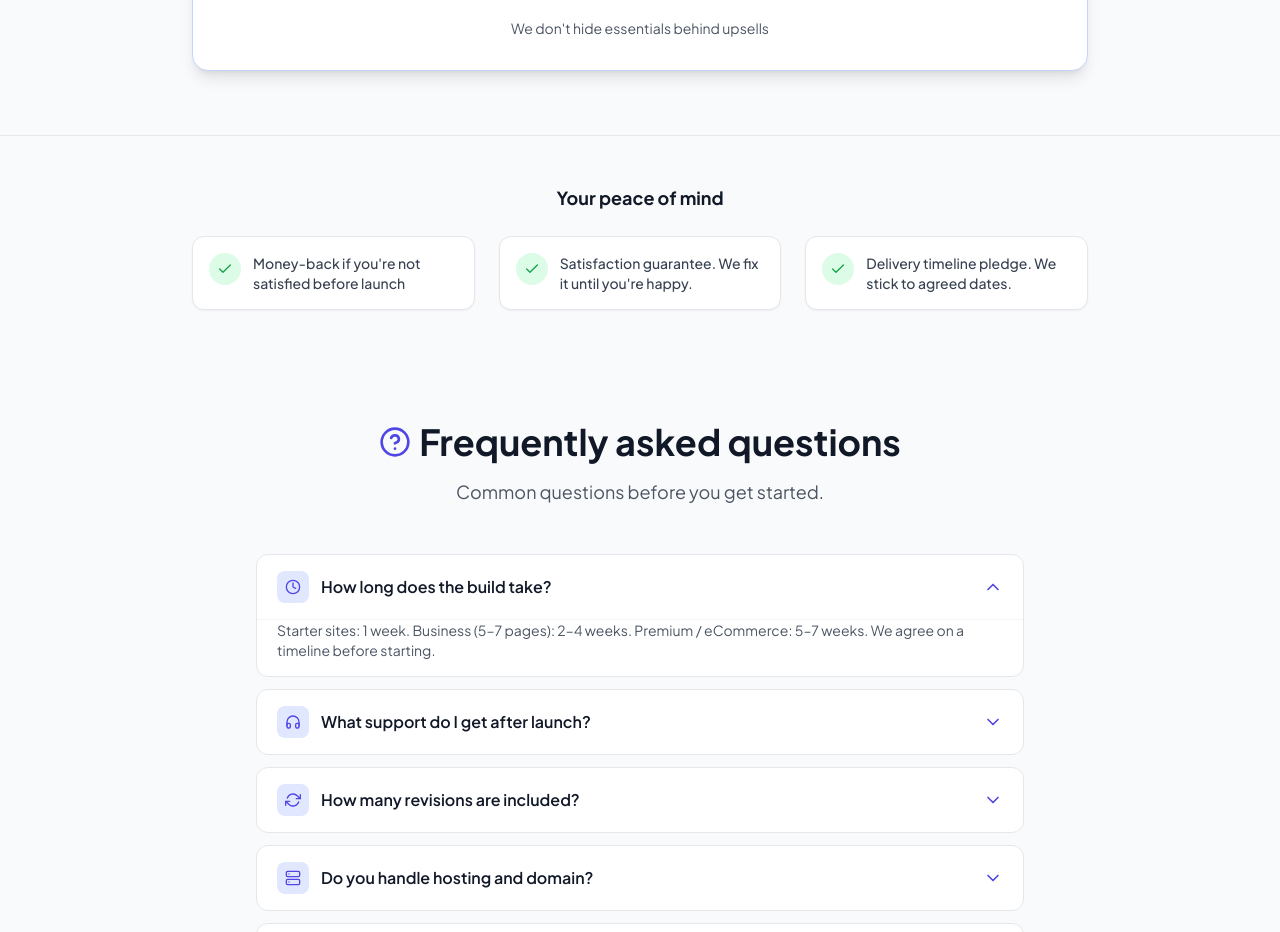
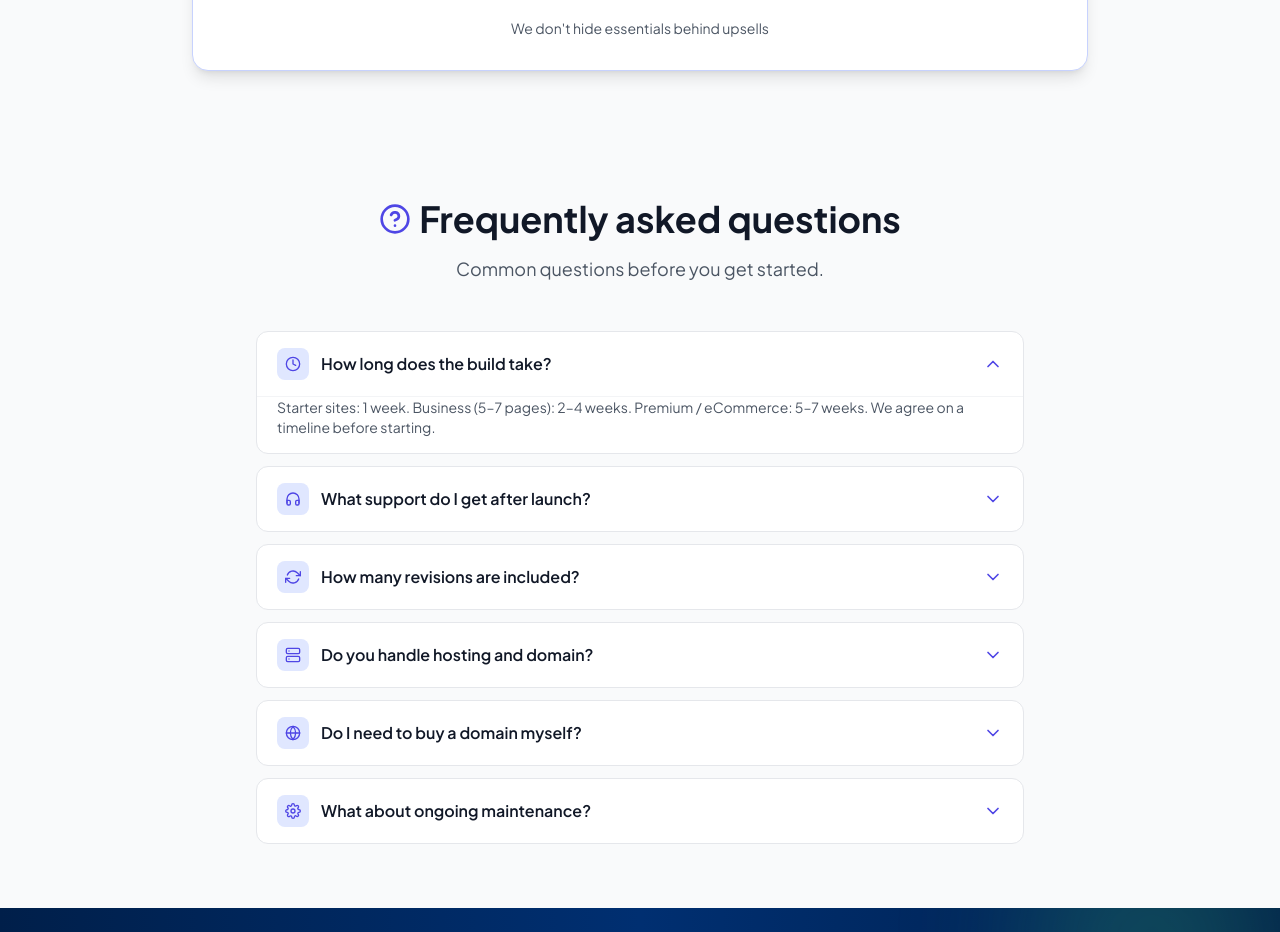
Before and after one commit to IberiaTech-Solutions/iberiatech, a Next.js app: page / in a window 1280 px wide. Shown: the part 6300-7232 px from the top of the page. Built offline with nearby package versions, Linux system fonts and the light colour scheme.

Commit message:
Remove Guarantees section from homepage

```diff
--- a/app/page.tsx
+++ b/app/page.tsx
@@ -12,7 +12,6 @@ import TrustedBySection from '@/components/TrustedBySection'
 import ScreenshotStrip from '@/components/ScreenshotStrip'
 import TestimonialsSection from '@/components/TestimonialsSection'
 import ResultsStrip from '@/components/ResultsStrip'
-import GuaranteesStrip from '@/components/GuaranteesStrip'
 
 export default function HomePage() {
   const { t } = useLanguage()
@@ -25,7 +24,6 @@ export default function HomePage() {
       <ServicesSection />
       <ProblemsSection />
       <PricingSection />
-      <GuaranteesStrip />
       <FaqSection />
       <TestimonialsSection />
       <ResultsStrip />
```
